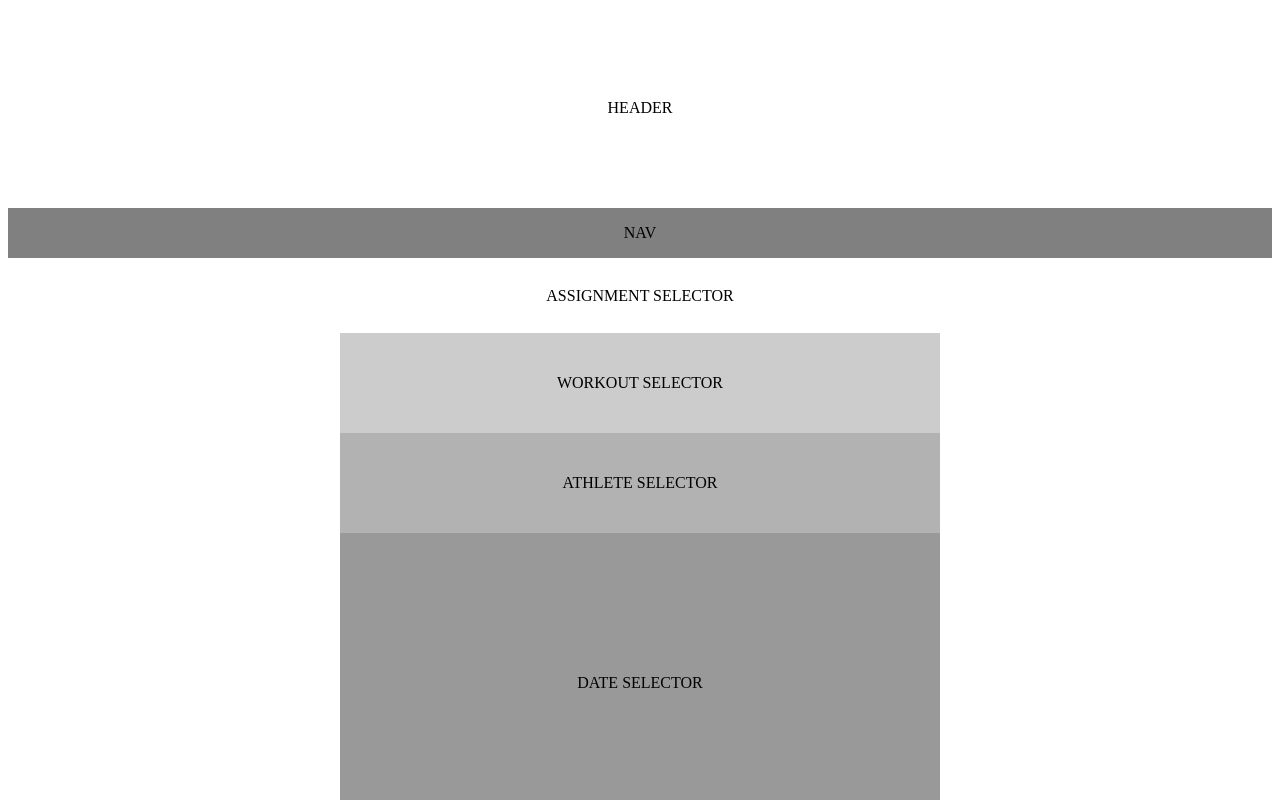
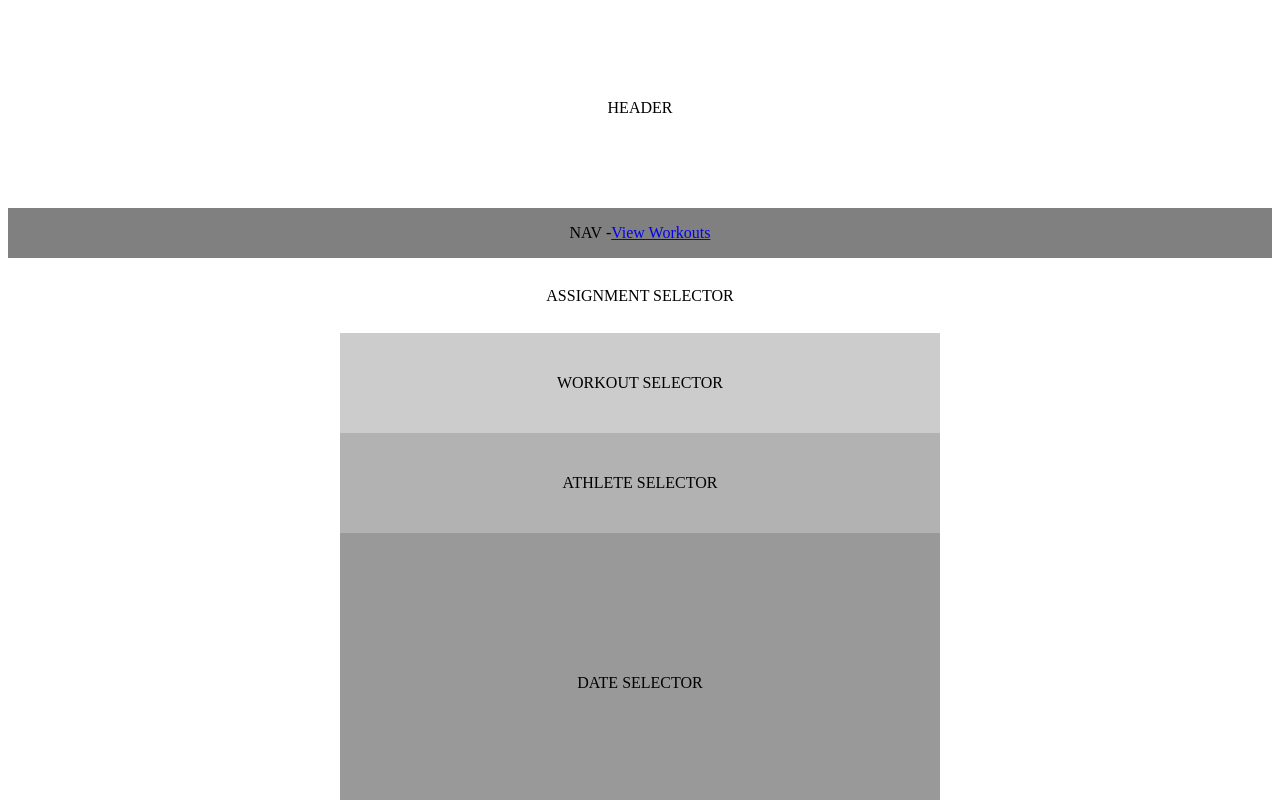
Before and after one commit to nickwoodswi/perse-wireframes, a plain HTML site: page index.html in a window 1280 px wide. Shown: the top 800 px of the page. Drawn offline with Linux system fonts and the light colour scheme.

Commit message:
Update and rename perse-wireframe.html to index.html

```diff
--- a/perse-wireframe.html
+++ b/index.html
@@ -9,7 +9,7 @@
 <body>
     <div class="header">HEADER</div>
     <nav>
-        <div class="nav">NAV</div>
+        <div class="nav">NAV - <a href="/perse-wireframes-2.html">View Workouts</a></div>
     </nav>
     <main>
         <div class="assign">
```
